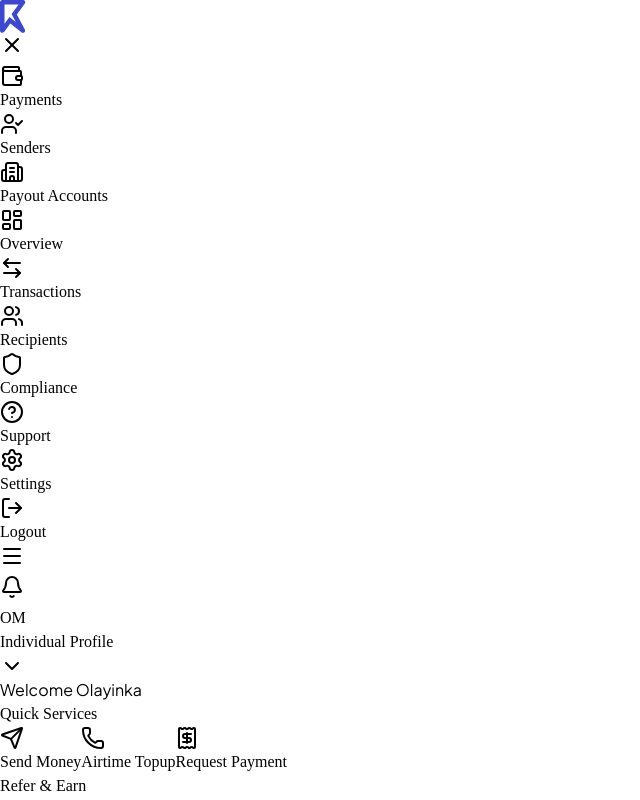
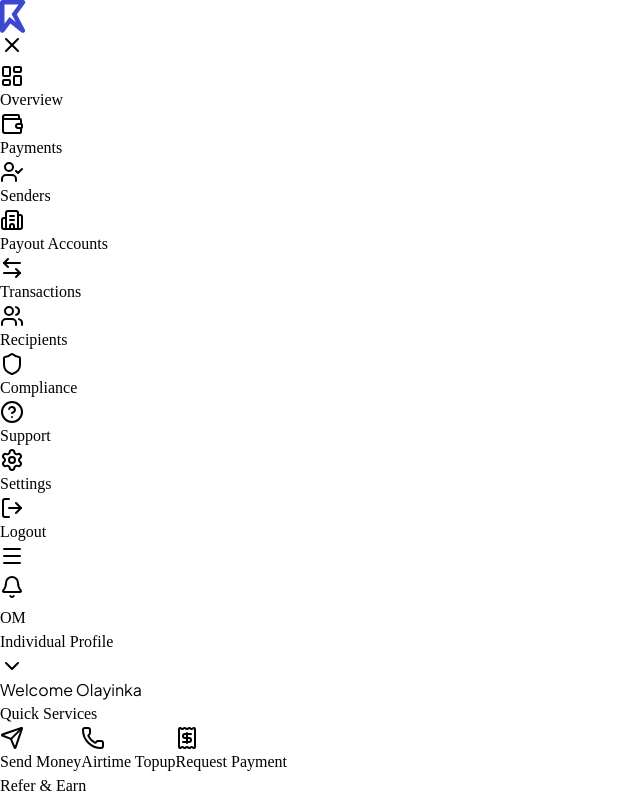
Before and after one commit to mohammadmumtazkhan-a11y/Rhemito-UI, a React (Vite) app in the folder client/: page / in a window 1280 px wide. Shown: the top 800 px of the page, without its empty margins (0-640 px from the left). Built offline with nearby package versions, Linux system fonts and the light colour scheme.

Commit message:
Reorder Sidebar: Move Overview to TOP

```diff
--- a/client/src/components/layout/Sidebar.tsx
+++ b/client/src/components/layout/Sidebar.tsx
@@ -19,10 +19,10 @@ import { motion, AnimatePresence } from "framer-motion";
 import { Tooltip, TooltipContent, TooltipTrigger } from "@/components/ui/tooltip";
 
 const navItems = [
+  { icon: LayoutDashboard, label: "Overview", href: "/", enabled: true },
   { icon: Wallet, label: "Payments", href: "/payments", enabled: true },
   { icon: UserCheck, label: "Senders", href: "/senders", enabled: true },
   { icon: Building2, label: "Payout Accounts", href: "/payout-accounts", enabled: true },
-  { icon: LayoutDashboard, label: "Overview", href: "/", enabled: true },
   { icon: ArrowLeftRight, label: "Transactions", href: "/test-checkout", enabled: true },
   { icon: Users, label: "Recipients", href: "/recipients", enabled: true },
   { icon: Shield, label: "Compliance", href: "/compliance", enabled: true },
```
